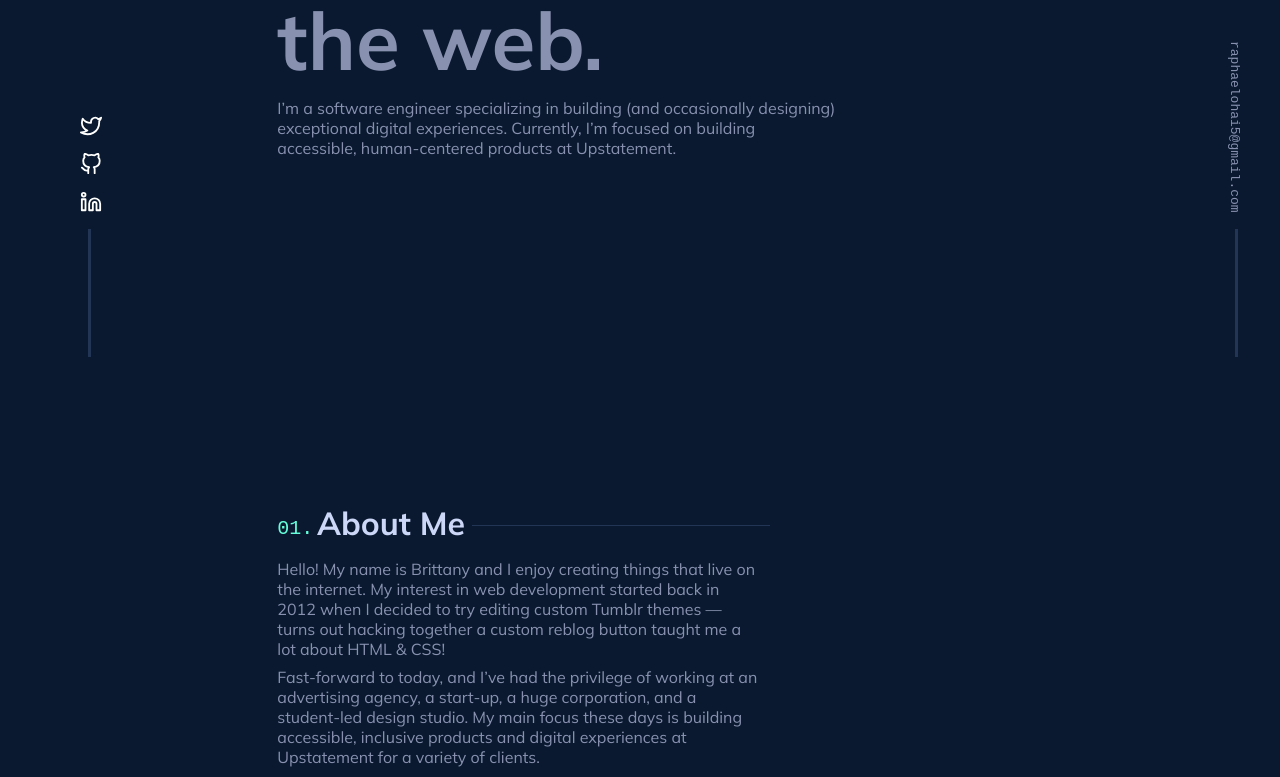
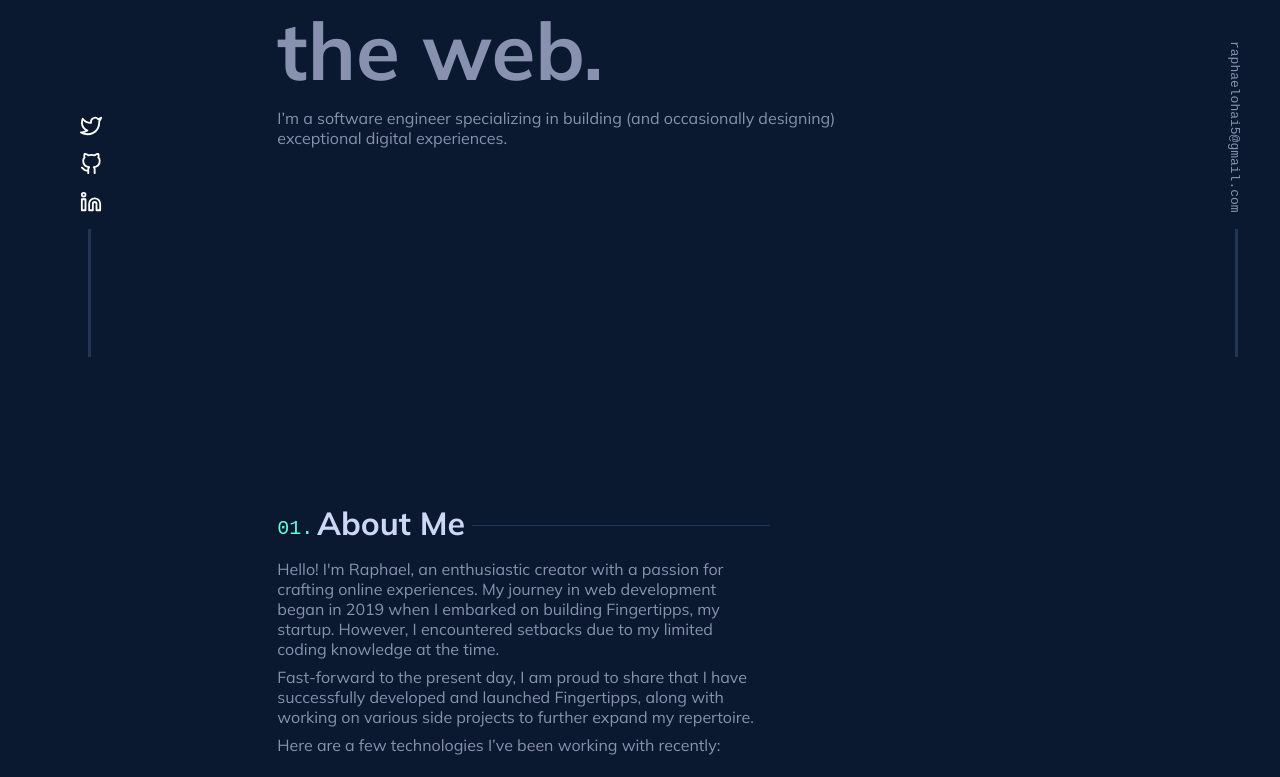
Before and after one commit to raphOhai/Myportfolio, a React (Vite) app: page / in a window 1280 px wide. Shown: the part 443-1220 px from the top of the page. Built offline with nearby package versions, Linux system fonts and the light colour scheme.

Commit message:
more fixes

```diff
--- a/src/components/aboutme/index.jsx
+++ b/src/components/aboutme/index.jsx
@@ -2,21 +2,18 @@ const Abouts = () => {
   return (
     <div className="flex  maxWidth ">
       <div className="stack gap2 sectionPadding">
-        <div style={{maxWidth:"31rem"}} className="flex ">
+        <div style={{ maxWidth: "31rem" }} className="flex ">
           <div className="flex gap1">
             <p className="greenText regularsizeText bulletPointFontSize ">
               01.
             </p>
           </div>
-          <div
-            style={{ marginTop: "-.9em", }}
-            className="flex center"
-          >
+          <div style={{ marginTop: "-.9em" }} className="flex center">
             <h1 className="firstHeading lightSlateText headingText">
               About Me
             </h1>
           </div>
-          <div style={{marginTop:"-.1rem"}}   className="flex center ">
+          <div style={{ marginTop: "-.1rem" }} className="flex center ">
             <div className="dash"></div>
           </div>
         </div>
@@ -24,23 +21,17 @@ const Abouts = () => {
         <div className="mainGrid">
           <div className="stack gap1">
             <p className="slateText">
-              Hello! My name is Brittany and I enjoy creating things that live
-              on the internet. My interest in web development started back in
-              2012 when I decided to try editing custom Tumblr themes — turns
-              out hacking together a custom reblog button taught me a lot about
-              HTML & CSS!
+              Hello! I'm Raphael, an enthusiastic creator with a passion
+              for crafting online experiences. My journey in web development
+              began in 2019 when I embarked on building Fingertipps, my startup.
+              However, I encountered setbacks due to my limited coding knowledge
+              at the time.
             </p>
 
             <p className="slateText">
-              Fast-forward to today, and I’ve had the privilege of working at an
-              advertising agency, a start-up, a huge corporation, and a
-              student-led design studio. My main focus these days is building
-              accessible, inclusive products and digital experiences at
-              Upstatement for a variety of clients.
-            </p>
-            <p className="slateText">
-              I also recently launched a course that covers everything you need
-              to build a web app with the Spotify API using Node & React.
+              Fast-forward to the present day, I am proud to share that I have
+              successfully developed and launched Fingertipps, along with
+              working on various side projects to further expand my repertoire.
             </p>
             <p className="slateText">
               Here are a few technologies I’ve been working with recently:
--- a/src/components/hero/Hero.jsx
+++ b/src/components/hero/Hero.jsx
@@ -17,8 +17,7 @@ const Hero = () => {
           <div>
             <p className="slateText widthRestrict">
               I’m a software engineer specializing in building (and occasionally
-              designing) exceptional digital experiences. Currently, I’m focused
-              on building accessible, human-centered products at Upstatement.
+              designing) exceptional digital experiences.
             </p>
           </div>
         </div>
```
